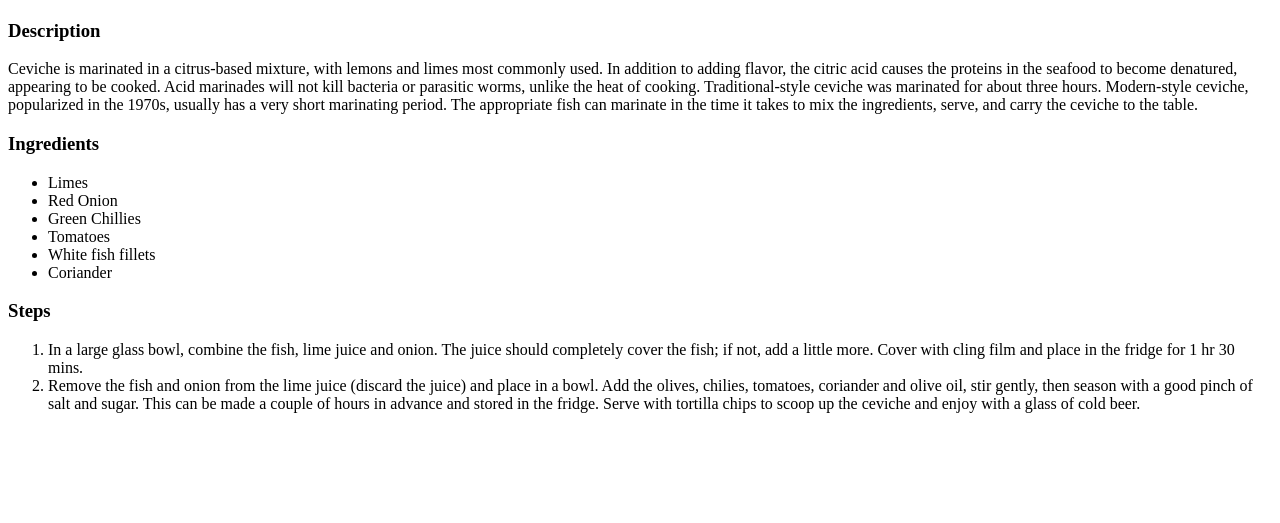
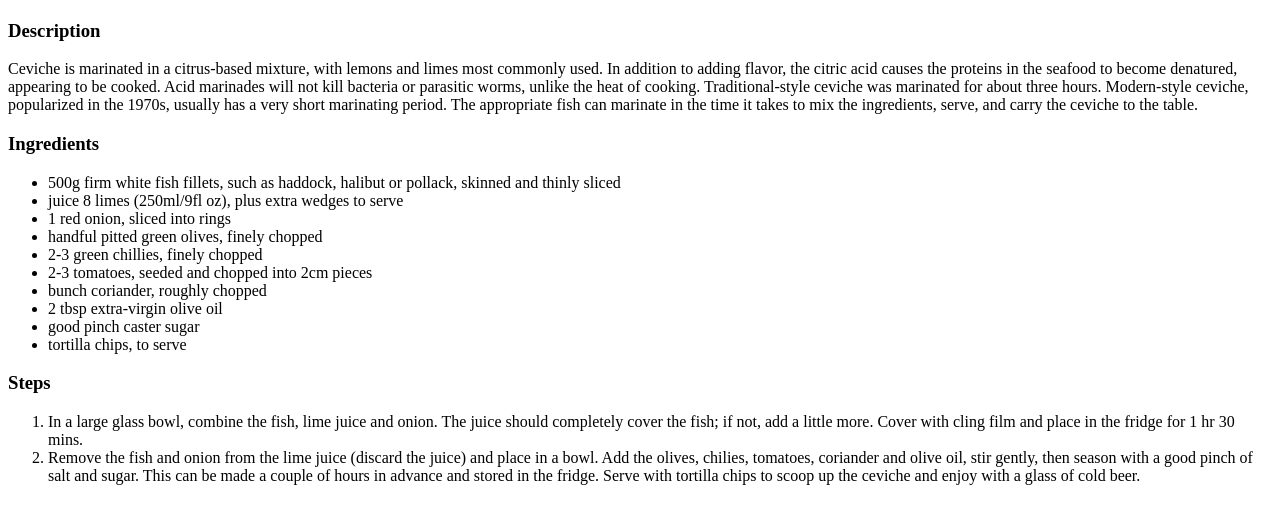
Before and after one commit to patrickfeeney03/odin-recipes, a plain HTML site: page recipes/ceviche.html in a window 1280 px wide. Shown: the part 99-622 px from the top of the page. Drawn offline with Linux system fonts and the light colour scheme.

Commit message:
Change ingredients list inside ceviche.html

```diff
--- a/recipes/ceviche.html
+++ b/recipes/ceviche.html
@@ -14,12 +14,16 @@
 
     <h3>Ingredients</h3>
     <ul>
-        <li>Limes</li>
-        <li>Red Onion</li>
-        <li>Green Chillies</li>
-        <li>Tomatoes</li>
-        <li>White fish fillets</li>
-        <li>Coriander</li>
+        <li>500g firm white fish fillets, such as haddock, halibut or pollack, skinned and thinly sliced</li>
+        <li>juice 8 limes (250ml/9fl oz), plus extra wedges to serve</li>
+        <li>1 red onion, sliced into rings</li>
+        <li>handful pitted green olives, finely chopped</l>
+        <li>2-3 green chillies, finely chopped</li>
+        <li>2-3 tomatoes, seeded and chopped into 2cm pieces</l>
+        <li>bunch coriander, roughly chopped</li>
+        <li>2 tbsp extra-virgin olive oil</l>
+        <li>good pinch caster sugar</li>
+        <li>tortilla chips, to serve</l>
     </ul>
 
     <h3>Steps</h3>
```
